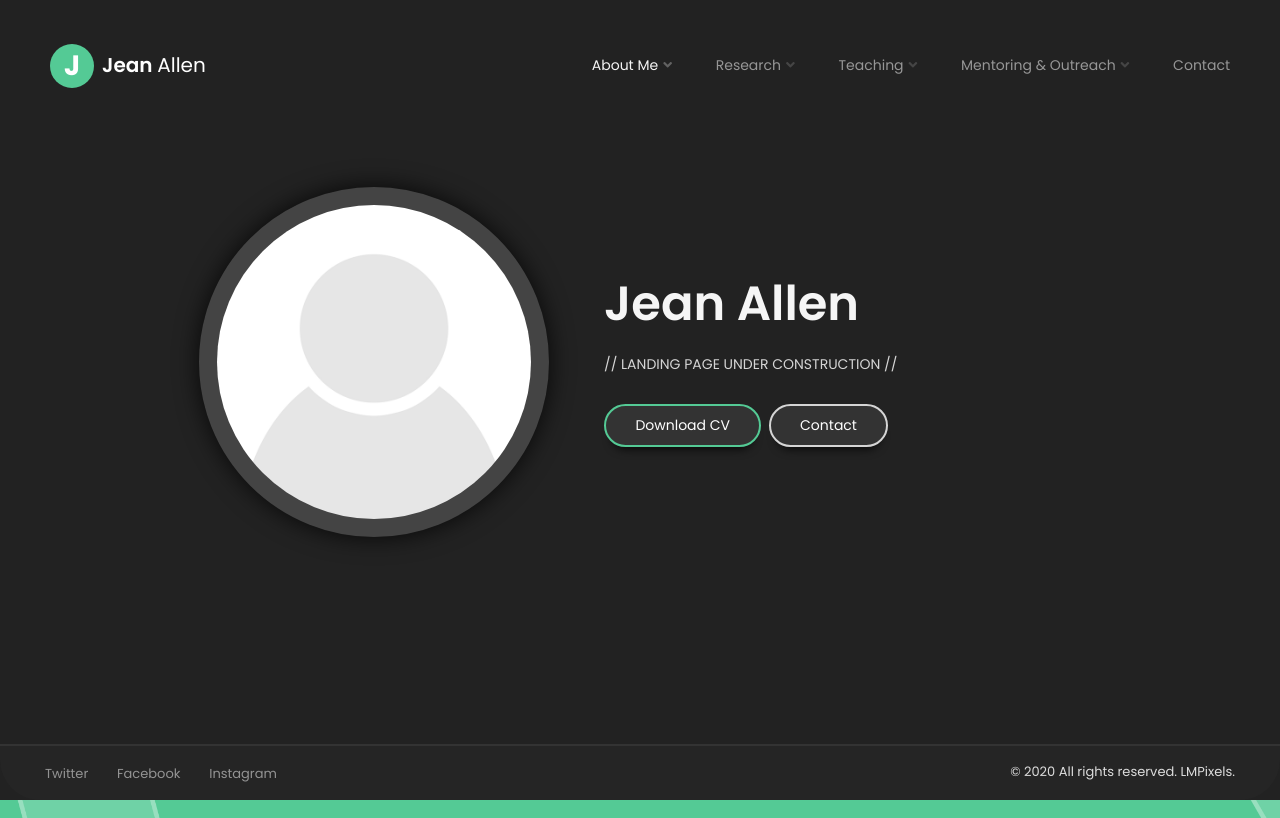
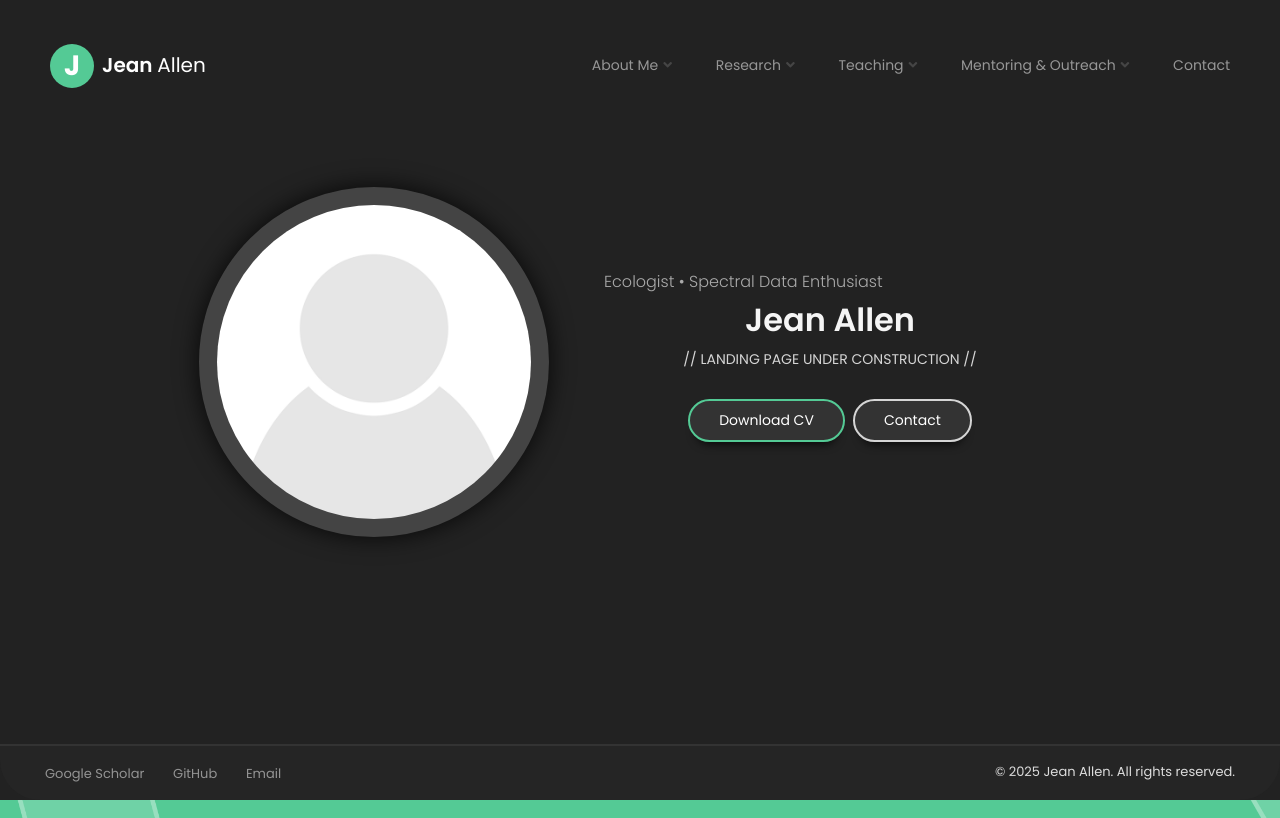
Before and after one commit to jean-allen/jean-allen.github.io, a plain HTML site: page index.html in a window 1280 px wide. Drawn offline with Linux system fonts and the light colour scheme; some packages are replaced by stand-ins of ours.

Commit message:
my city now (edited header/footer/etc.)

```diff
--- a/index.html
+++ b/index.html
@@ -5,11 +5,10 @@
     <meta http-equiv="X-UA-Compatible" content="IE=edge">
     <title>Jean Allen</title>
     <meta name="viewport" content="width=device-width, initial-scale=1.0, maximum-scale=1.0, user-scalable=no">
-    <meta name="description" content="Leven - Resume / CV / vCard Template" />
-    <meta name="keywords" content="vcard, resposnive, retina, resume, jquery, css3, bootstrap, portfolio" />
-    <meta name="author" content="lmpixels" />
+    <meta name="description" content="Jean Allen" />
+    <meta name="keywords" content="remote sensing, geography, drought, spectroscopy, canopy water content, geospatial analysis, teaching" />
+    <meta name="author" content="Jean Allen" />
     <link rel="shortcut icon" href="favicon.ico">
-
 
     <link rel="stylesheet" href="css/normalize.css" type="text/css">
     <link rel="stylesheet" href="css/bootstrap.min.css" type="text/css">
@@ -56,11 +55,10 @@
             <!-- Navigation -->
             <div class="site-nav mobile-menu-hide">
               <ul class="leven-classic-menu site-main-menu">
-
-                <li class="menu-item menu-item-has-children current-menu-item">
+                <li class="menu-item menu-item-has-children">
                   <a href="index.html">About Me</a>
                   <ul class="sub-menu">
-                    <li class="menu-item current-menu-item">
+                    <li class="menu-item">
                       <a href="cv.html">CV</a>
                     </li>
                   </ul>
@@ -143,14 +141,13 @@
                           <div class="home-text hp-left">
                             <div class="owl-carousel text-rotation">
                               <div class="item">
-                                <h4></h4>
+                                <h4>Remote Sensing Researcher</h4>
                               </div>
-
                               <div class="item">
-                                <!-- @jean this originally said "Web Designer" in the template... I should update it when I figure out what to call myself lmao-->
-                                <h4></h4>
+                                <h4>Ecologist • Spectral Data Enthusiast</h4>
                               </div>
                             </div>
+                          </div>
 
                             <h1>Jean Allen</h1>
                             <p>// LANDING PAGE UNDER CONSTRUCTION //</p>
@@ -174,22 +171,14 @@
         <footer class="site-footer clearfix">
           <div class="footer-social">
             <ul class="footer-social-links">
-              <li>
-                <a href="#" target="_blank">Twitter</a>
-              </li>
-
-              <li>
-                <a href="#" target="_blank">Facebook</a>
-              </li>
-
-              <li>
-                <a href="#" target="_blank">Instagram</a>
-              </li>
+              <li><a href="https://scholar.google.com/citations?user=n6vNIBkAAAAJ&hl=en" target="_blank">Google Scholar</a></li>
+              <li><a href="https://https://github.com/jean-allen" target="_blank">GitHub</a></li>
+              <li><a href="mailto:jean.allen@geog.ucsb.edu">Email</a></li>
             </ul>
           </div>
 
           <div class="footer-copyrights">
-            <p>© 2020 All rights reserved. LMPixels.</p>
+            <p>© 2025 Jean Allen. All rights reserved.</p>
           </div>
         </footer>
         <!-- /Footer -->
```
